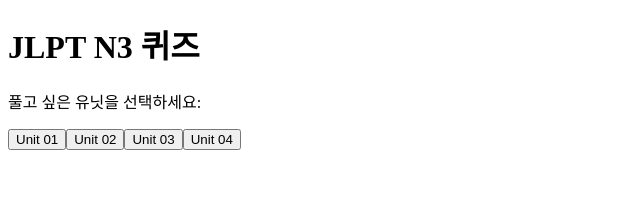
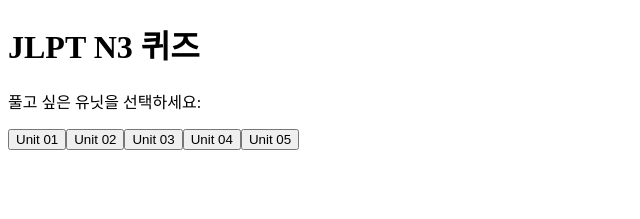
Before and after one commit to kyomusyugi/JLPT_N3, a Next.js app: page / in a window 1280 px wide. Shown: the top 219 px of the page, without its empty margins (0-640 px from the left). Built offline with nearby package versions, Linux system fonts and the light colour scheme.

Commit message:
Update page.tsx

```diff
--- a/app/page.tsx
+++ b/app/page.tsx
@@ -5,6 +5,7 @@
 import { words_02 } from "@/lib/words_02";
 import { words_03 } from "@/lib/words_03";
 import { words_04 } from "@/lib/words_04";
+import { words_05 } from "@/lib/words_05";
 import QuizPage from "@/components/quizpage";
 
 const units = {
@@ -12,6 +13,7 @@
   "Unit 02": words_02,
   "Unit 03": words_03,
   "Unit 04": words_04,
+  "Unit 05": words_05,
 };
 
 export default function HomePage() {
```
